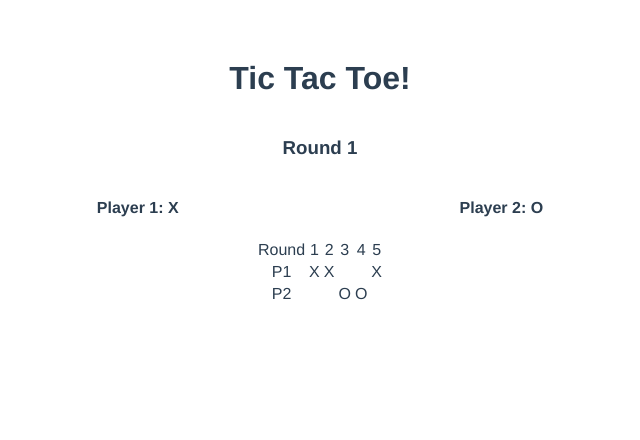
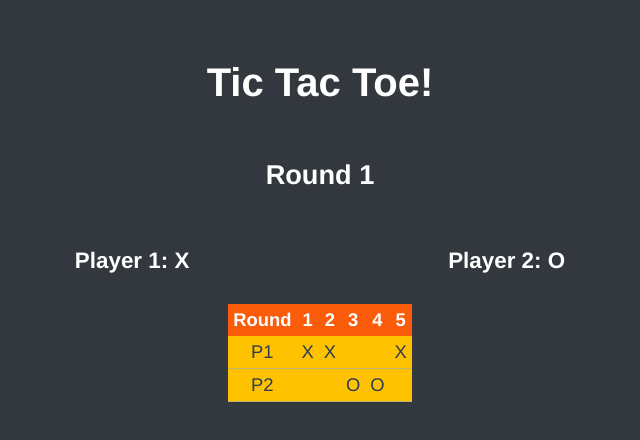
Before and after one commit to 01shadowalker01/TicTacToe-vue, a Vue app: page / in a window 1280 px wide. Shown: the top 440 px of the page, without its empty margins (320-960 px from the left). Built offline with nearby package versions, Linux system fonts and the light colour scheme.

Commit message:
Change score table style, Add general font sizes

```diff
--- a/src/assets/styles/global.scss
+++ b/src/assets/styles/global.scss
@@ -1,3 +1,28 @@
 body {
   padding: 0 10vw;
+  background-color: #33383F;
+  font-size: 16px;
 }
+
+h1, h3, h4 {
+  color: white;
+}
+
+h1 {
+  font-size: 2.5em;
+}
+h2 {
+  font-size: 2em;
+}
+h3 {
+  font-size: 1.7em;
+}
+h4 {
+  font-size: 1.4em;
+}
+h5 {
+  font-size: 1.2em;
+}
+h6 {
+  font-size: 1em;
+}
--- a/src/components/Scores.vue
+++ b/src/components/Scores.vue
@@ -1,11 +1,11 @@
 <template>
   <table>
-    <tr>
-      <td>Round</td>
-      <td v-for="score in scoreList" :key="score.round">
+    <thead>
+      <th>Round</th>
+      <th v-for="score in scoreList" :key="score.round">
         {{ score.round }}
-      </td>
-    </tr>
+      </th>
+    </thead>
     <tr>
       <td>P1</td>
       <td v-for="score in scoreList" :key="score.round">
@@ -35,4 +35,28 @@ export default defineComponent({
 });
 </script>
 
-<style lang="scss" scoped></style>
+<style lang="scss" scoped>
+table {
+  border: 0;
+  border-collapse: collapse;
+  border-spacing: 0;
+  background-color: #FFC200;
+  font-size: 1.15rem;
+
+  th {
+    background-color: #FA5C0C;
+    color: white;
+    width: 50%;
+  }
+
+  td,
+  th {
+    padding: 5px;
+    border: 0;
+  }
+
+  td {
+    border-bottom: 1px solid #bdb76b;
+  }
+}
+</style>
```
